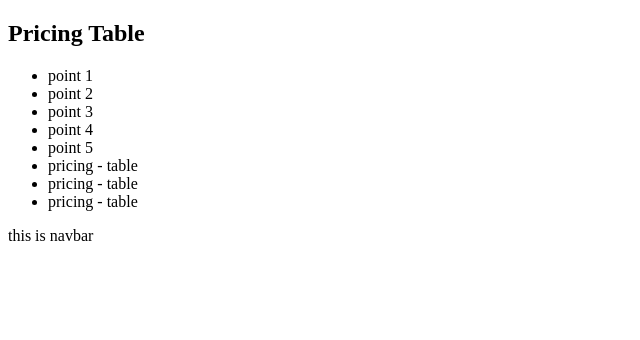
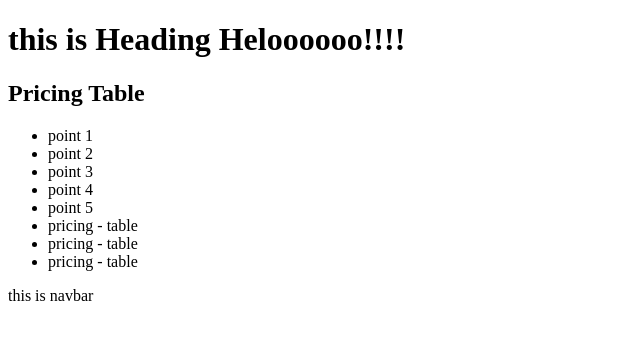
Before and after one commit to reynaldlamury/feature-branch-workflow, a plain HTML site: page index.html in a window 1280 px wide. Shown: the whole page, without its empty margins (0-640 px from the left). Drawn offline with Linux system fonts and the light colour scheme.

Commit message:
add heading

```diff
--- a/index.html
+++ b/index.html
@@ -8,6 +8,7 @@
 </head>
 <body>
 
+  <h1>this is Heading Heloooooo!!!!</h1>
 
   <div class="container">
     <h2>Pricing Table</h2>
```
